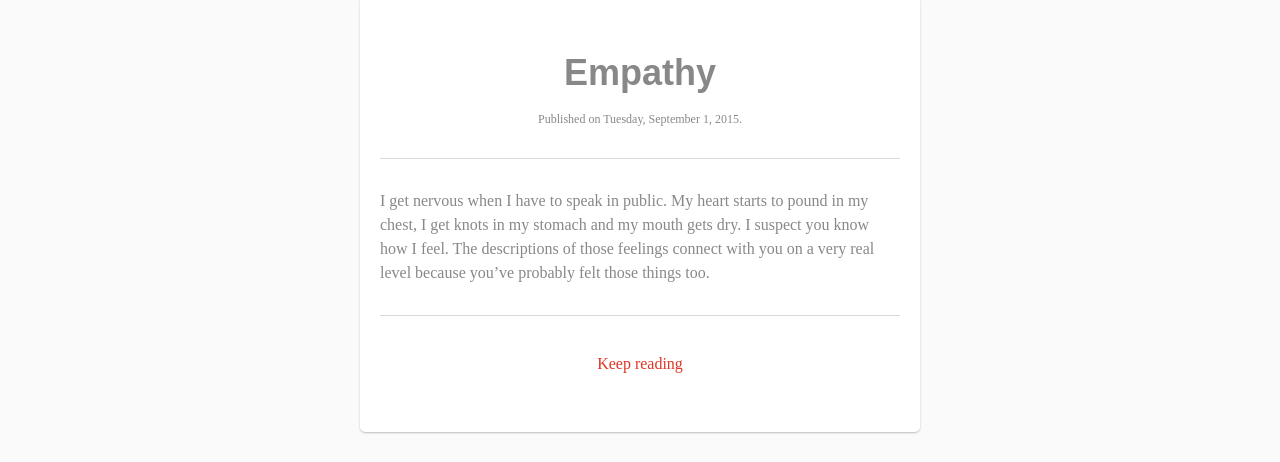
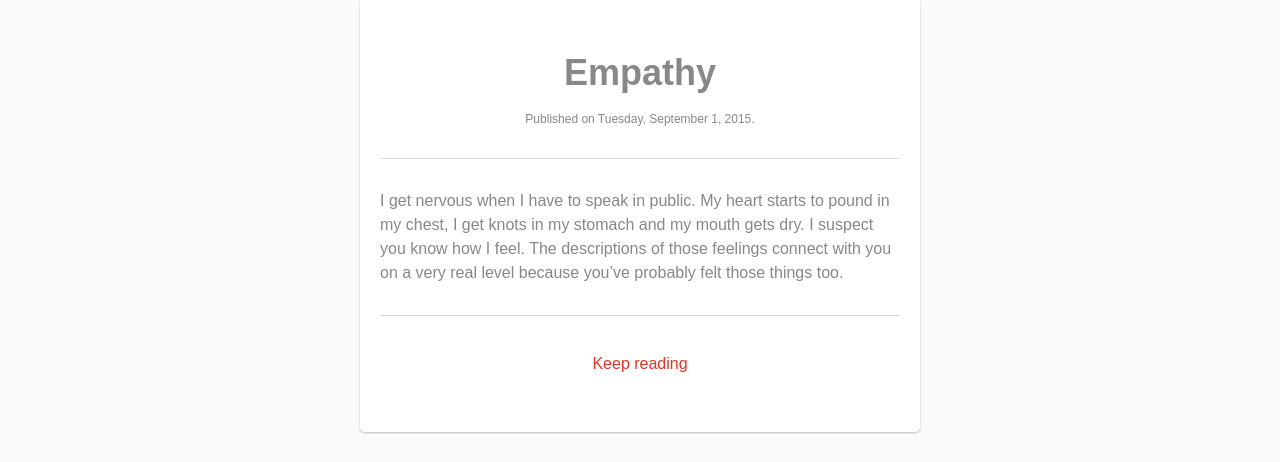
Before and after one commit to devonmitton/devonmitton.github.io, a Jekyll site: the page built from index.html, in a window 1280 px wide. Shown: the part 1340-1802 px from the top of the page. Built offline with Jekyll 4.4.1, drawn with Linux system fonts in a browser that asks for light colours.

Commit message:
fixing an issue with fonts

```diff
--- a/_build/sitemap.xml
+++ b/_build/sitemap.xml
@@ -2,7 +2,7 @@
 <urlset xmlns:xsi="http://www.w3.org/2001/XMLSchema-instance" xsi:schemaLocation="http://www.sitemaps.org/schemas/sitemap/0.9 http://www.sitemaps.org/schemas/sitemap/0.9/sitemap.xsd" xmlns="http://www.sitemaps.org/schemas/sitemap/0.9">
   <url>
     <loc>http://devonmitton.com/</loc>
-    <lastmod>2016-03-29T16:57:10-05:00</lastmod>
+    <lastmod>2016-03-29T17:21:59-05:00</lastmod>
     <changefreq>daily</changefreq>
     <priority>1.0</priority>
   </url>
--- a/assets/stylesheets/basecamp.scss
+++ b/assets/stylesheets/basecamp.scss
@@ -19,8 +19,8 @@ $body-background-color: #fff;
 $header-background-color: #F9F4ED;
 
 $base-serif-family:      serif;
-$base-sans-serif-family: 'Source Sans Pro', sans-serif;
-$base-monospace-family:  'Source Code Pro', monospace;
+$base-sans-serif-family: 'source-sans-pro', 'Source Sans Pro' sans-serif;
+$base-monospace-family:  'source-code-pro', 'Source Code Pro', monospace;
 
 // Base Typography Settings
 $base-font-size:   16px;
@@ -70,7 +70,7 @@ $container-max-width: 600px;
   }
 
   h1, h2, h3 {
-    font-family: "Proxima Nova Soft", sans-serif;
+    font-family: 'proxima-nova-soft', "Proxima Nova Soft", sans-serif;
     font-weight: bold;
     text-align: center;
     line-height: 1.2;
@@ -79,7 +79,7 @@ $container-max-width: 600px;
 
 .devo-plus-basecamp {
   text-align: center;
-  font-family: "Proxima Nova Soft", sans-serif;
+  font-family: 'proxima-nova-soft', "Proxima Nova Soft", sans-serif;
   vertical-align: middle;
 
   span {
@@ -131,7 +131,7 @@ $container-max-width: 600px;
 }
 
 .whimsy {
-  font-family: "Proxima Nova Soft", sans-serif;
+  font-family: 'proxima-nova-soft', "Proxima Nova Soft", sans-serif;
   font-weight: bold;
 }
 
--- a/assets/stylesheets/main.scss
+++ b/assets/stylesheets/main.scss
@@ -19,8 +19,8 @@ $body-background-color: #fff;
 $header-background-color: #F9F4ED;
 
 $base-serif-family:      serif;
-$base-sans-serif-family: 'Source Sans Pro', sans-serif;
-$base-monospace-family:  'Source Code Pro', monospace;
+$base-sans-serif-family: 'source-sans-pro', 'Source Sans Pro', sans-serif;
+$base-monospace-family:  'source-code-pro', 'Source Code Pro', monospace;
 
 // Base Typography Settings
 $base-font-size:   16px;
@@ -64,7 +64,7 @@ $container-max-width: 600px;
 // Headings
 // -------------------------------------------------------------------------- //
 h1, h2, h3 {
-  font-family: "Proxima Nova", sans-serif;
+  font-family: 'proxima-nova', "Proxima Nova", sans-serif;
   text-align: center;
 }
 
@@ -80,7 +80,7 @@ h1, h2, h3 {
   opacity: 0.65;
 
   strong {
-    font-family: "Proxima Nova";
+    font-family: 'proxima-nova', "Proxima Nova";
     font-size: 2em;
     letter-spacing: -0.025em;
   }
@@ -166,7 +166,6 @@ h1, h2, h3 {
   background: #fff;
   color: #888;
   box-shadow: 0px 1px 2px rgba(0,0,0,0.25);
-  font-family: 'Source Sans Pro';
   border-radius: 5px;
   margin: 10px 0;
 }
@@ -198,10 +197,5 @@ h1, h2, h3 {
 
 .post-meta {
   margin: 10px 0;
-  font-family: 'Source Sans Pro';
   font-size: 0.75em;
 }
-
-.post-link {
-  font-family: 'Source Sans Pro';
-}
```
Also changed, not shown: _build/assets/stylesheets/basecamp.css, _build/assets/stylesheets/main.css.
